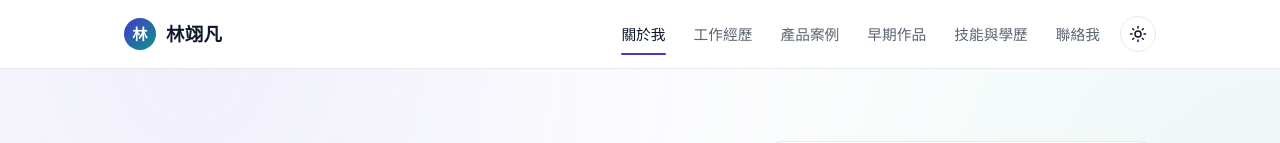
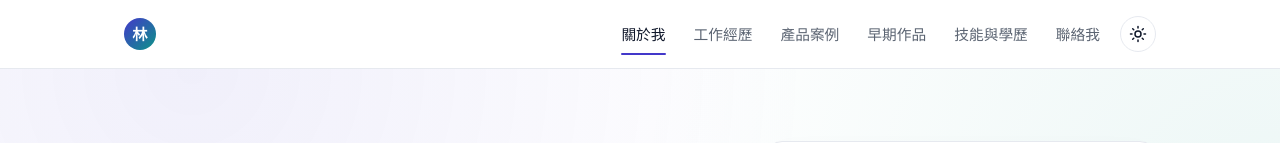
Before and after one commit to yifan-eva/yifan-lin-resume, a plain HTML site: page index.html in a window 1280 px wide. Shown: the top 143 px of the page. Drawn offline with Linux system fonts and the light colour scheme.

Commit message:
Remove header wordmark, keep the initial badge as the logo
Co-Authored-By: Claude Sonnet 5 <noreply@anthropic.com>

```diff
--- a/index.html
+++ b/index.html
@@ -26,9 +26,8 @@
 
 <header class="site-header" id="siteHeader">
   <div class="container header-inner">
-    <a href="#about" class="brand">
+    <a href="#about" class="brand" aria-label="林翊凡｜回到首頁">
       <span class="brand-badge">林</span>
-      <span class="brand-name">林翊凡</span>
     </a>
     <div class="header-right">
       <nav class="nav" id="mainNav">
```
